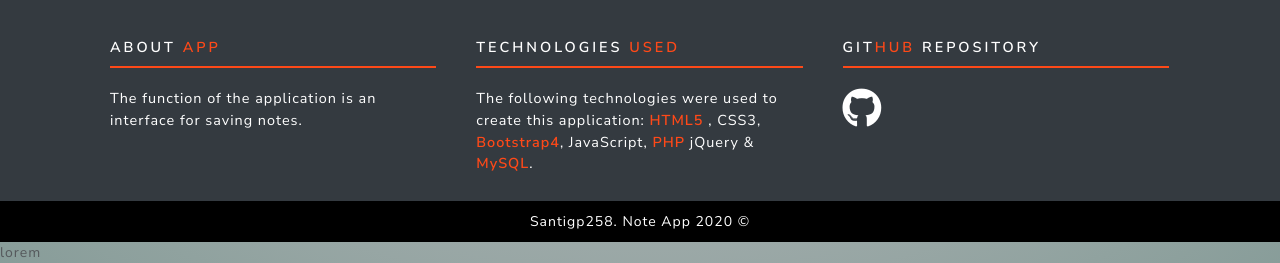
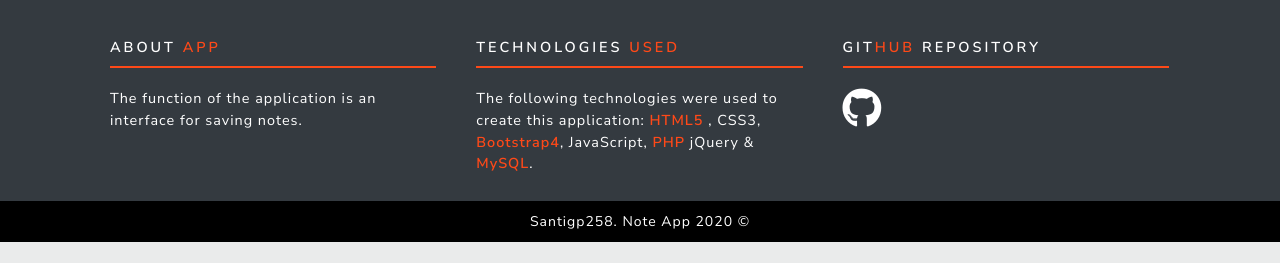
Before and after one commit to santigp258/Notes-Application, a PHP site: page /notes.php in a window 1280 px wide. Shown: the part 1722-1985 px from the top of the page. After the commit the page ends 1964 px from the top, so only its background shows below. Run offline with PHP 8.4, Linux system fonts and the light colour scheme; data comes from the database, SQL or seed files in the repository.

Commit message:
error lorem

```diff
--- a/css/footer.css
+++ b/css/footer.css
@@ -42,7 +42,6 @@ html {
 
 footer {
   background-color: #343a40;
-
   padding-top: 40px;
   margin-top: 40px;
 }
--- a/notes.php
+++ b/notes.php
@@ -75,4 +75,3 @@ try {
   </div>
 </div>
 <?php include_once('includes/footer.php') ?>
-lorem
```
